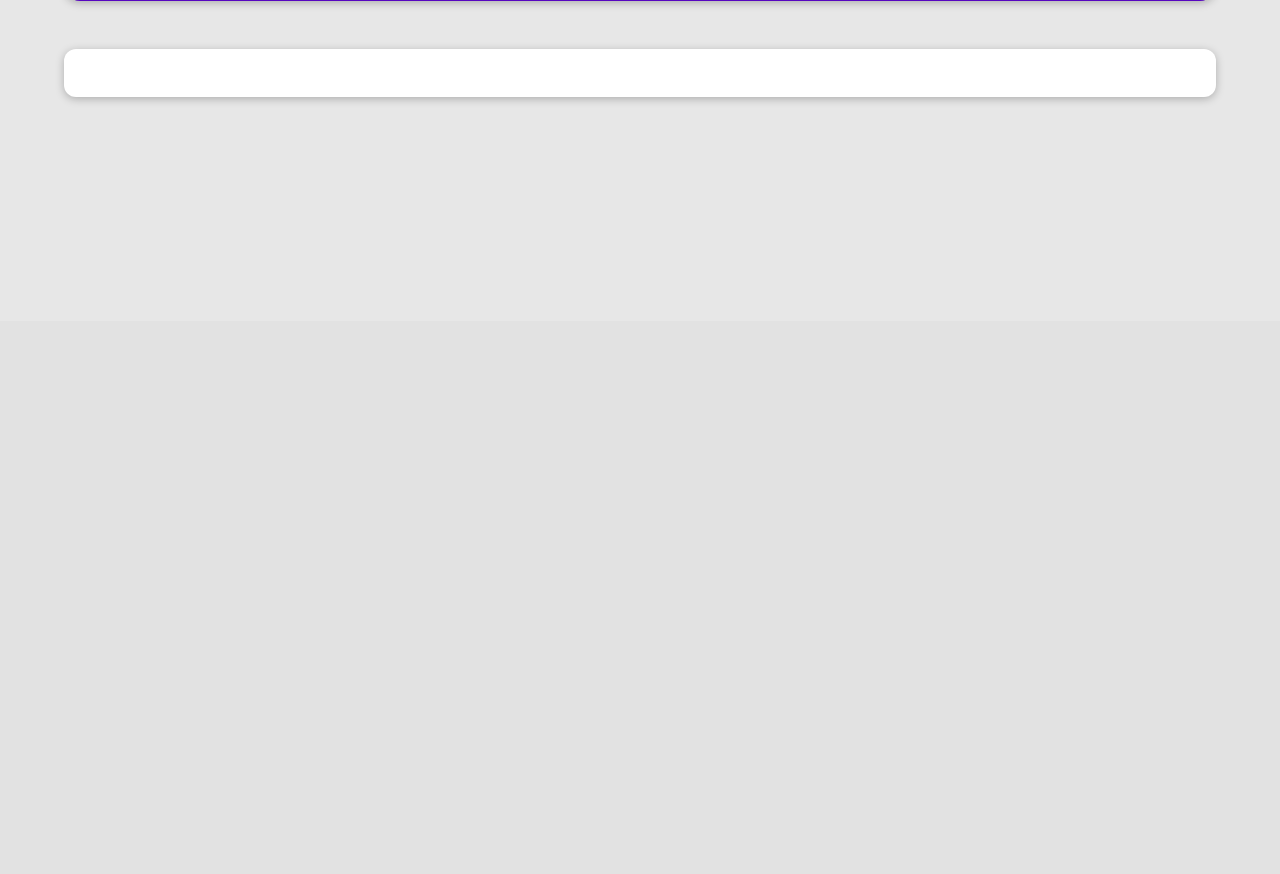
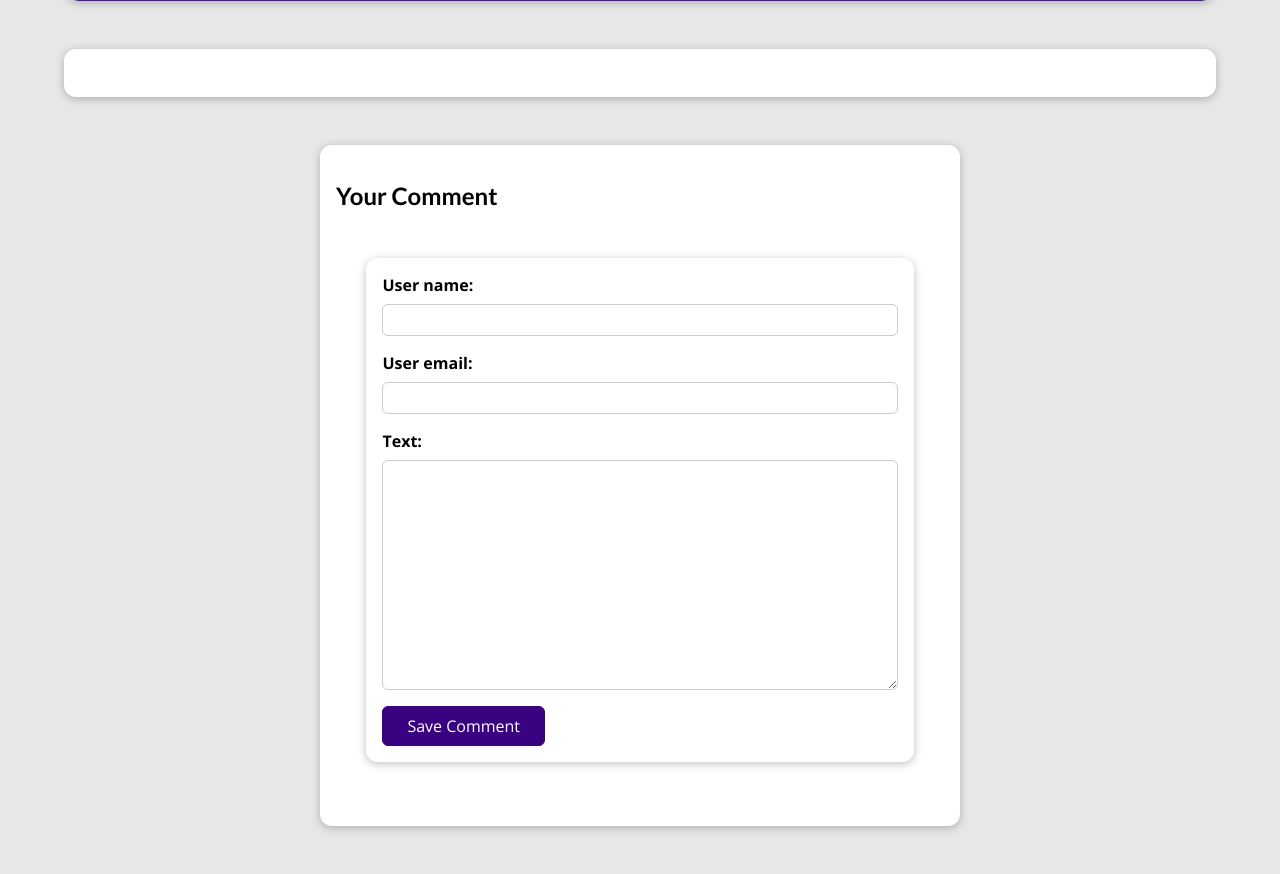
Before and after one commit to szilvia-csernus/blog_project, a Django app: template blog/templates/blog/post-detail.html in a window 1280 px wide. Shown: the part 479-1353 px from the top of the page. Before the commit the page ends 580 px from the top, so only its background shows below. Run offline with Django 3.2, Linux system fonts and the light colour scheme; the template is opened without the code that fills it: values that come from a table or form of the project are taken from there, others are empty.

Commit message:
add styling to comment form

```diff
--- /dev/null
+++ b/blog/forms.py
@@ -0,0 +1,17 @@
+from django import forms
+from .models import Comment
+
+class CommentForm(forms.ModelForm):
+    class Meta:
+        model = Comment
+        exclude = ['post']
+        lables = {
+            "user_name": "Your Name",
+            "user_email": "Your Email",
+            "text": "Comment",
+        }
+        widgets = {
+            'user_name': forms.TextInput(attrs={'class': 'form-control'}),
+            'user_email': forms.EmailInput(attrs={'class': 'form-control'}),
+            'text': forms.Textarea(attrs={'class': 'form-control'}),
+        }
--- a/blog/static/blog/post-detail.css
+++ b/blog/static/blog/post-detail.css
@@ -22,7 +22,7 @@ body {
 #summary h2 {
   color: white;
   font-size: 4.5rem;
-  margin-bottom: 0.5rem;
+  margin-bottom: 0.25rem;
 }
 
 #summary article {
@@ -70,6 +70,52 @@ main {
 .tag {
   background-color: white;
   color: #390281;
-  padding: 0.4rem .9rem;
+  padding: 0.5rem 1rem;
   border-radius: 8px;
 }
+
+#comment-form {
+  margin: 3rem auto;
+  width: 90%;
+  max-width: 40rem;
+  border-radius: 12px;
+  background-color: white;
+  box-shadow: 0 2px 8px rgba(0, 0, 0, 0.25);
+  padding: 1rem;
+}
+
+#comment-form button {
+  font: inherit;
+  background-color: #390281;
+  color: white;
+  border: 1px solid #390281;
+  padding: 0.5rem 1.5rem;
+  border-radius: 6px;
+  cursor: pointer;
+}
+
+#comment-form button:hover,
+#comment-form button:active {
+  background-color: #4f0ba7;
+  border-color: #4f0ba7;
+}
+
+.form-control {
+  margin-bottom: 1rem;
+}
+
+.form-control label {
+  font-weight: bold;
+  margin-bottom: 0.5rem;
+  display: block;
+}
+
+.form-control input,
+.form-control textarea {
+  display: block;
+  width: 100%;
+  font: inherit;
+  padding: 0.25rem;
+  border-radius: 6px;
+  border: 1px solid #ccc;
+}
--- a/blog/templates/blog/post-detail.html
+++ b/blog/templates/blog/post-detail.html
@@ -33,4 +33,21 @@
     {{ post.content|linebreaks }}
 </main>
 
+<section id="comment-form">
+    <h2>Your Comment</h2>
+<div>
+    <form action="{% url "post-detail-page" post.slug %}" method="POST" id="comment-form">
+        {% csrf_token %}
+        {% for form_field in comment_form %}
+        <div class="form-control">
+        {{ form_field.label_tag }}
+        {{ form_field }}
+        {{ form_field.errors }}
+    </div>
+    {% endfor %}
+    <button>Save Comment</button>
+    </form>
+</div>
+</section>
+
 {% endblock %}
--- a/blog/views.py
+++ b/blog/views.py
@@ -4,6 +4,7 @@ from .models import Post, Author, Tag
 
 from django.shortcuts import render, get_object_or_404
 from django.views.generic import ListView, DetailView
+from .forms import CommentForm
 
 
 class StartinPageView(ListView):
@@ -44,9 +45,8 @@ class PostDetailView(DetailView):
 
     def get_context_data(self, **kwargs):
         context = super().get_context_data(**kwargs)
-
         context["post_tags"] = self.object.tags.all()
-
+        context["comment_form"] = CommentForm()
         return context
 
 
```
